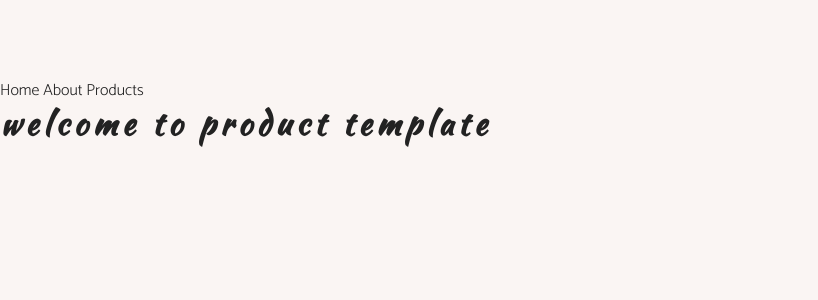
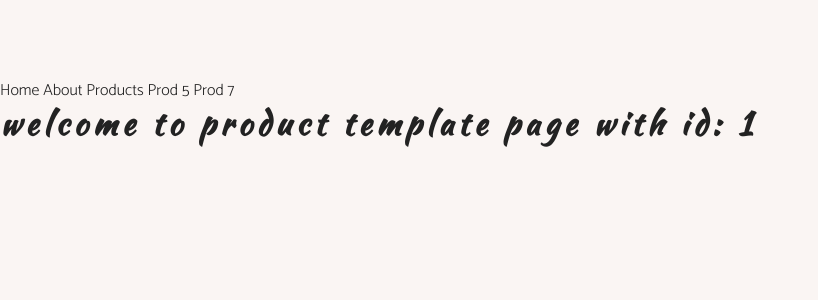
Before and after one commit to Fc0S4b/RazorsSvelte, a Svelte app: page /products/1 in a window 1280 px wide. Shown: the top 300 px of the page, without its empty margins (0-818 px from the left). Built offline with nearby package versions, Linux system fonts and the light colour scheme.

Commit message:
Url Parameters

```diff
--- a/src/App.svelte
+++ b/src/App.svelte
@@ -15,6 +15,8 @@
     <Link to="/">Home</Link>
     <Link to="/about">About</Link>
     <Link to="/products">Products</Link>
+    <Link to="/products/5">Prod 5</Link>
+    <Link to="/products/7">Prod 7</Link>
   </nav>
   <Route path="/" component={Home} />
   <Route path="/about" component={About} />
--- a/src/pages/ProductsTemplate.svelte
+++ b/src/pages/ProductsTemplate.svelte
@@ -1 +1,6 @@
-<h1>welcome to product template</h1>
+<script>
+  export let id;
+  export let location;
+</script>
+
+<h1>welcome to product template page with id: {id}</h1>
```
